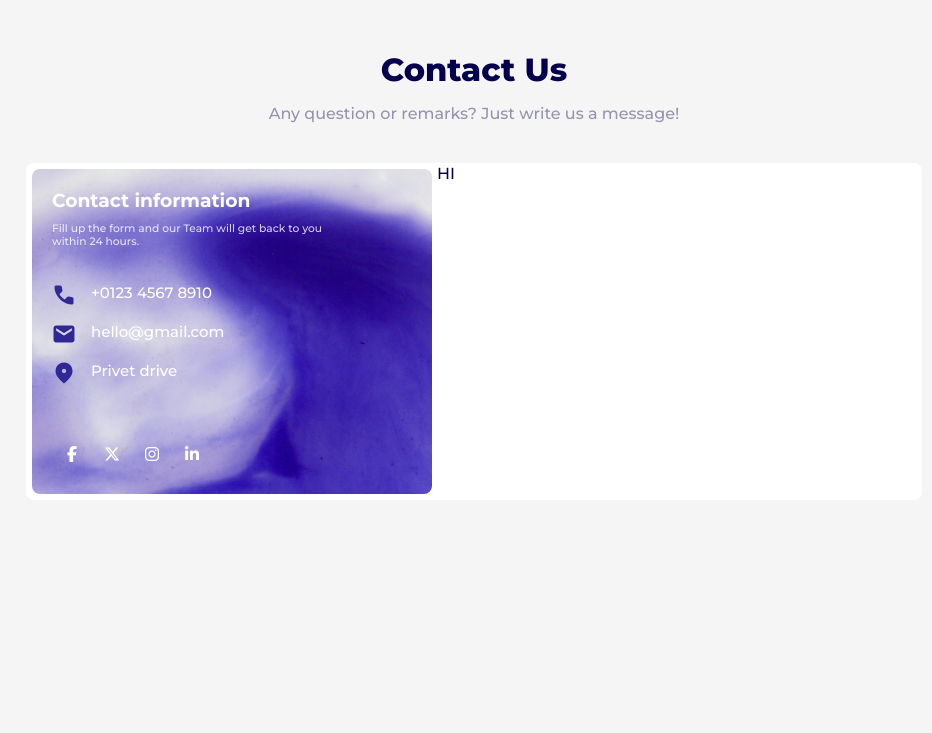
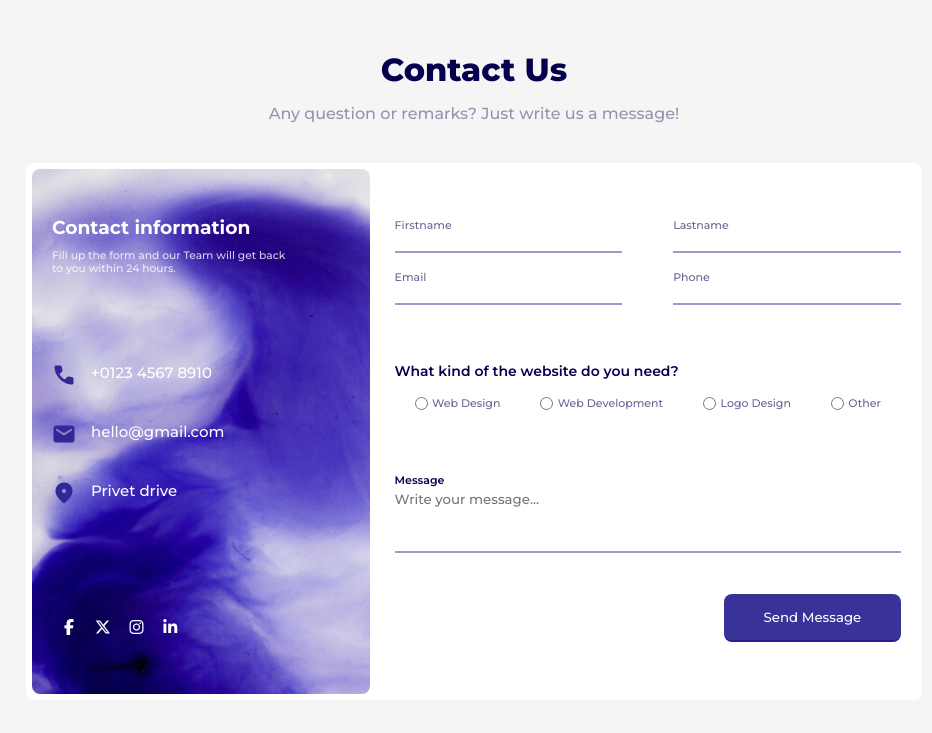
Before and after one commit to MarieWrnr/contact_form, a PHP site: page / in a window 1280 px wide. Shown: the top 733 px of the page, without its empty margins (166-1098 px from the left). Run offline with PHP 8.4, Linux system fonts and the light colour scheme; some libraries are stand-ins or nearby versions.

Commit message:
all styles done

```diff
--- a/public/css/style.css
+++ b/public/css/style.css
@@ -33,7 +33,9 @@ h6 {
 }
 
 .wrapper {
+    height: 650px;
     display: flex;
+    justify-content: space-around;
     flex-direction: column;
     max-width: 70%;
     margin: 50px auto;
@@ -45,6 +47,7 @@ h6 {
     border: 1px solid transparent;
     background-color: white;
     border-radius: 8px;
+    height: 90%;
 }
 
 .wrapper-text {
@@ -58,6 +61,8 @@ h6 {
     border-radius: 8px;
     display: flex;
     flex-direction: column;
+    width: 40%;
+    justify-content: space-around;
 }
 
 
@@ -67,6 +72,10 @@ h6 {
 
 .wrapper-contact-info {
     margin-left: 20px;
+    display: flex;
+    flex-direction: column;
+    justify-content: space-between;
+    height: 30%;
 }
 
 .icon {
@@ -74,7 +83,7 @@ h6 {
     display: flex;
 }
 
-p {
+.wrapper-contact-info p {
     color: white;
     font-size: 15px;
     margin-left: 15px;
@@ -84,6 +93,14 @@ p {
     color: #2F2895;
     font-variation-settings: 'FILL' 1, 'wght' 600;
     font-weight: 500;
+}
+
+.wrapper-form {
+    margin: 20px;
+    width: 60%;
+    display: flex;
+    flex-direction: column;
+    justify-content: space-evenly;
 }
 
 i {
@@ -108,3 +125,85 @@ i {
     justify-content: space-around;
     margin: 50px 20px 20px;
 }
+
+.wrapper-form-inputs {
+    display: flex;
+    flex-wrap: wrap;
+    width: 100%;
+    justify-content: space-between;
+}
+
+.wrapper-form-field {
+    display: flex;
+    flex-direction: column;
+    width: 45%;
+}
+
+.wrapper-form-field:nth-child(3), .wrapper-form-field:nth-child(4) {
+    margin-top: 20px;
+}
+
+label {
+    font-size: 11px;
+    color: #05004E;
+    opacity: 0.6;
+    position: relative;
+    bottom: 3px;
+}
+
+input, #message {
+    outline: none;
+    border: none;
+    border-bottom: 2px solid rgba(8, 0, 128, 40%);
+    transition: color 1s ease-in-out;
+}
+
+input:hover, input:focus, #message:hover, #message:focus {
+    border-bottom-color: rgba(8, 0, 128, 80%);
+}
+
+.question {
+    color: #05004E;
+    font-weight: 600;
+    margin-top: 20px;
+    margin-bottom: 15px;
+    width: 100%;
+    font-size: 14px;
+}
+
+.wrapper-form-question {
+    display: flex;
+    justify-content: space-around;
+    flex-wrap: wrap;
+}
+
+.wrapper-message {
+    margin-top: 20px;
+}
+
+#message {
+    resize: none;
+    width: 100%;
+    height: 60px;
+}
+
+#lmessage {
+    color: #05004E;
+    font-weight: 600;
+    opacity: 1;
+}
+
+#submit {
+    width: 35%;
+    background-color: rgba(8, 0, 128, 80%);
+    color: white;
+    padding: 15px 20px;
+    border-radius: 8px;
+    align-self: end;
+    transition: all 0.2s ease-in;
+}
+
+#submit:hover {
+    color: #2F2895;
+    background-color: white;
+}
--- a/public/index.php
+++ b/public/index.php
@@ -52,12 +52,50 @@ location_on
                 <div class="icon-con"><a href="#"><i class="fa-brands fa-linkedin-in"></i></a></div>
             </div>
         </div>
-        <div class="wrapper-form">
-            HI
-            <form action="#">
-
-            </form>
-        </div>
+        <form action="#" class="wrapper-form">
+            <div class="wrapper-form-inputs">
+                <div class="wrapper-form-field">
+                    <label for="firstname">Firstname</label>
+                    <input type="text" id="firstname" required>
+                </div>
+                <div class="wrapper-form-field">
+                    <label for="lastname">Lastname</label>
+                    <input type="text" id="lastname"required>
+                </div>
+                <div class="wrapper-form-field">
+                    <label for="email">Email</label>
+                    <input type="email" id="email" required>
+                </div>
+                <div class="wrapper-form-field">
+                    <label for="phone">Phone</label>
+                    <input type="tel" id="phone" required>
+                </div>
+            </div>
+            <div class="wrapper-form-question">
+                <p class="question">What kind of the website do you need?</p>
+                <div class="wrapper-form-radio">
+                    <input type="radio" id="webd" name="website" required>
+                    <label for="webd">Web Design</label>
+                </div>
+                <div class="wrapper-form-radio">
+                    <input type="radio" id="webdev" name="website">
+                    <label for="webdev">Web Development</label>
+                </div>
+                <div class="wrapper-form-radio">
+                    <input type="radio" id="logod" name="website">
+                    <label for="logod">Logo Design</label>
+                </div>
+                <div class="wrapper-form-radio">
+                    <input type="radio" id="other" name="website">
+                    <label for="other">Other</label>
+                </div>
+            </div>
+            <div class="wrapper-message">
+                <label for="message" id="lmessage">Message</label>
+                <textarea name="message" id="message" placeholder="Write your message..."></textarea>
+            </div>
+            <input type="submit" id="submit" value="Send Message">
+        </form>
     </div>
 </div>
 </div>
```
